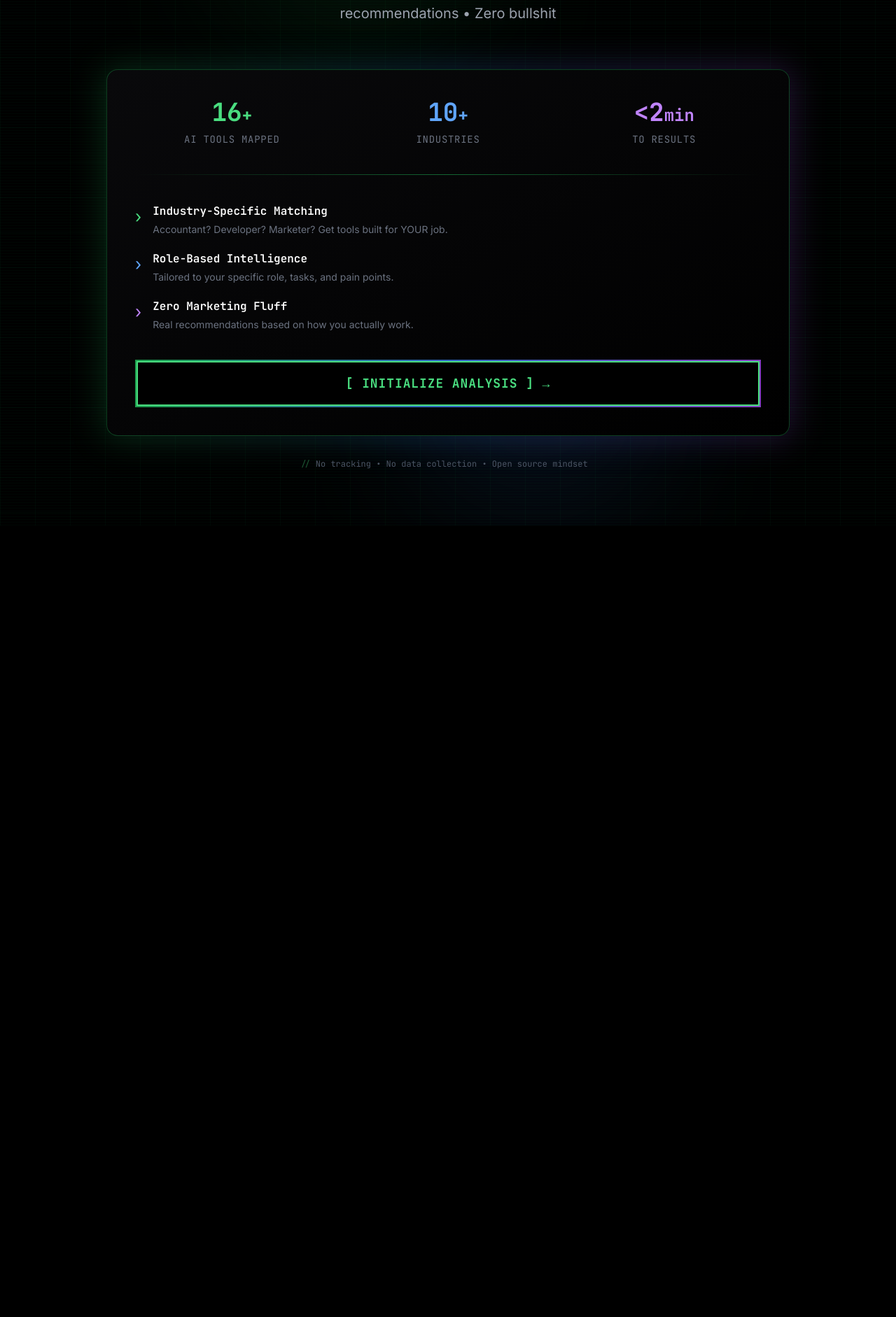
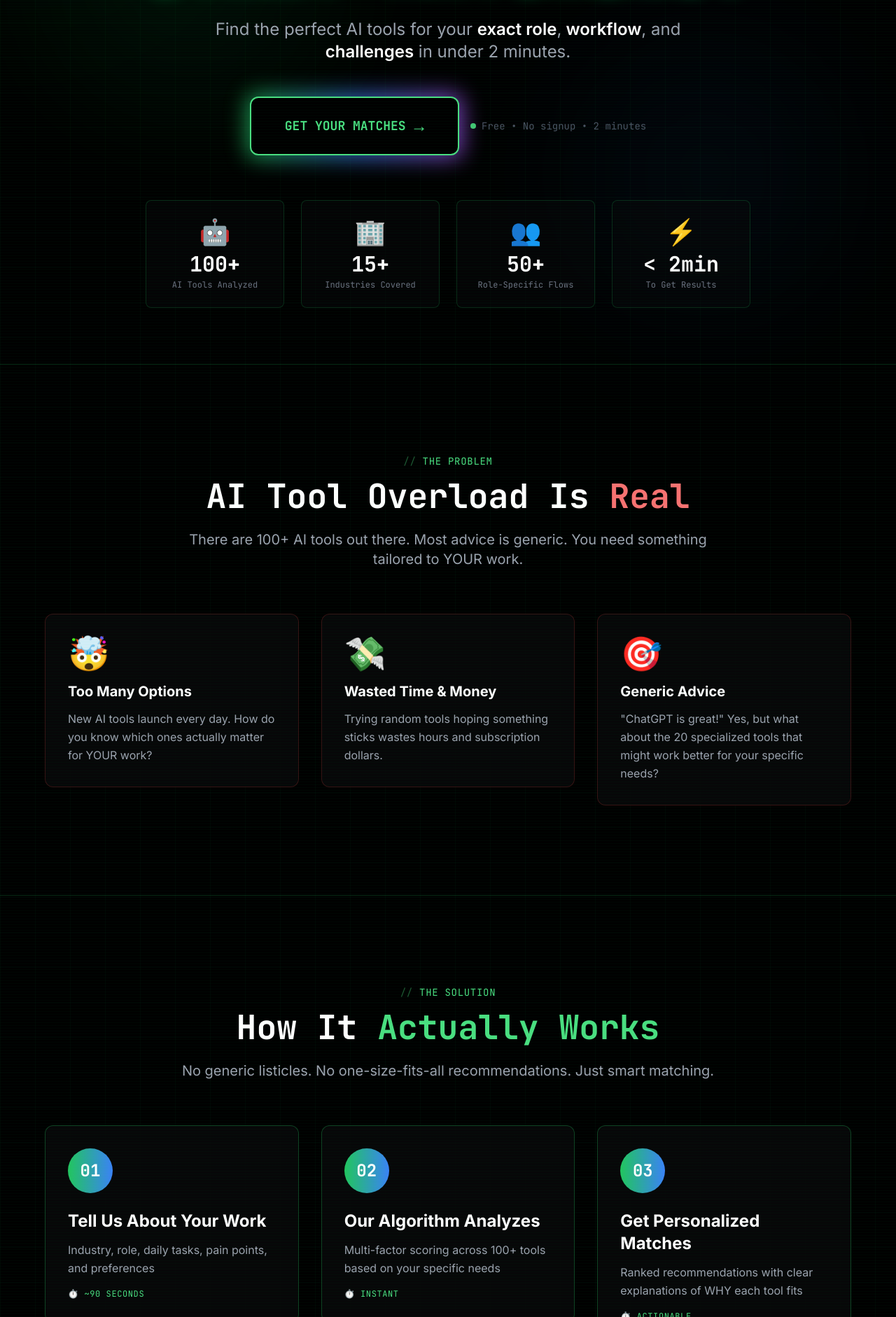
Before and after one commit to mattship26-gif/ai-matcher1, a Next.js app: page / in a window 1280 px wide. Shown: the part 318-2200 px from the top of the page at 70% size. Before the commit the page ends 1069 px from the top, so only its background shows below. Built offline with nearby package versions, Linux system fonts and the light colour scheme.

Commit message:
Update page.tsx

```diff
--- a/src/app/page.tsx
+++ b/src/app/page.tsx
@@ -1,132 +1,343 @@
 'use client'
 
-import { useRouter } from 'next/navigation'
-import { useEffect, useState } from 'react'
+import { useState, useEffect } from 'react'
+import Link from 'next/link'
 
 export default function Home() {
-  const router = useRouter()
-  const [text, setText] = useState('')
-  const fullText = 'FIND YOUR PERFECT AI TOOL'
+  const [mousePosition, setMousePosition] = useState({ x: 0, y: 0 })
+  const [hoveredStat, setHoveredStat] = useState<number | null>(null)
 
   useEffect(() => {
-    let index = 0
-    const timer = setInterval(() => {
-      if (index <= fullText.length) {
-        setText(fullText.slice(0, index))
-        index++
-      } else {
-        clearInterval(timer)
+    const handleMouseMove = (e: MouseEvent) => {
+      setMousePosition({ x: e.clientX, y: e.clientY })
     }
-    }, 50)
-    return () => clearInterval(timer)
+    window.addEventListener('mousemove', handleMouseMove)
+    return () => window.removeEventListener('mousemove', handleMouseMove)
   }, [])
 
+  const stats = [
+    { number: '100+', label: 'AI Tools Analyzed', icon: '🤖' },
+    { number: '15+', label: 'Industries Covered', icon: '🏢' },
+    { number: '50+', label: 'Role-Specific Flows', icon: '👥' },
+    { number: '< 2min', label: 'To Get Results', icon: '⚡' }
+  ]
+
+  const problems = [
+    {
+      title: 'Too Many Options',
+      description: 'New AI tools launch every day. How do you know which ones actually matter for YOUR work?',
+      icon: '🤯'
+    },
+    {
+      title: 'Wasted Time & Money',
+      description: 'Trying random tools hoping something sticks wastes hours and subscription dollars.',
+      icon: '💸'
+    },
+    {
+      title: 'Generic Advice',
+      description: '"ChatGPT is great!" Yes, but what about the 20 specialized tools that might work better for your specific needs?',
+      icon: '🎯'
+    }
+  ]
+
+  const howItWorks = [
+    {
+      step: '01',
+      title: 'Tell Us About Your Work',
+      description: 'Industry, role, daily tasks, pain points, and preferences',
+      time: '~90 seconds'
+    },
+    {
+      step: '02',
+      title: 'Our Algorithm Analyzes',
+      description: 'Multi-factor scoring across 100+ tools based on your specific needs',
+      time: 'Instant'
+    },
+    {
+      step: '03',
+      title: 'Get Personalized Matches',
+      description: 'Ranked recommendations with clear explanations of WHY each tool fits',
+      time: 'Actionable'
+    }
+  ]
+
+  const exampleRoles = [
+    '👨‍💼 Financial Analyst', '👩‍💻 Software Developer', '⚖️ Attorney',
+    '📱 Content Creator', '📊 Data Scientist', '🎨 Designer',
+    '💼 Consultant', '📈 Sales Rep', '🏥 Healthcare Professional'
+  ]
+
   return (
-    <div className="min-h-screen bg-black terminal-grid scanlines relative">
-      {/* Ambient glow effects */}
-      <div className="absolute top-0 left-1/4 w-96 h-96 bg-green-500/10 rounded-full blur-[100px] pointer-events-none" />
-      <div className="absolute bottom-0 right-1/4 w-96 h-96 bg-blue-500/10 rounded-full blur-[100px] pointer-events-none" />
+    <div className="min-h-screen bg-black terminal-grid scanlines relative overflow-hidden">
+      {/* Animated cursor glow */}
+      <div
+        className="fixed w-[600px] h-[600px] bg-green-500/5 rounded-full blur-[150px] pointer-events-none transition-all duration-1000 ease-out"
+        style={{
+          left: mousePosition.x - 300,
+          top: mousePosition.y - 300,
+        }}
+      />
 
-      <div className="container mx-auto px-6 py-20 max-w-5xl relative z-10">
-        {/* Terminal header */}
-        <div className="mb-12 font-mono text-sm text-green-400/60">
-          <div className="mb-2">$ initializing AI_TOOLKIT_MATCHER v3.0.1</div>
-          <div className="mb-2">$ loading neural networks... <span className="text-green-400">✓</span></div>
-          <div className="mb-6">$ system ready <span className="text-green-400 cursor-blink"></span></div>
+      {/* Hero Section */}
+      <section className="relative min-h-screen flex items-center justify-center px-6 py-20">
+        {/* Background effects */}
+        <div className="absolute top-20 left-20 w-96 h-96 bg-green-500/10 rounded-full blur-[120px] animate-pulse" />
+        <div className="absolute bottom-20 right-20 w-96 h-96 bg-blue-500/10 rounded-full blur-[120px] animate-pulse" style={{ animationDelay: '1s' }} />
+
+        <div className="relative max-w-5xl mx-auto text-center">
+          {/* Terminal-style header */}
+          <div className="font-mono text-xs text-green-400/60 mb-6 animate-fade-in">
+            <span className="text-green-400">$</span> initializing ai_matchmaker.exe
           </div>
 
-        {/* Main header */}
+          {/* Main headline */}
+          <h1 className="text-6xl md:text-8xl font-black font-mono text-white mb-8 neon-glow leading-none animate-slide-up">
+            STOP GUESSING.<br />
+            <span className="text-transparent bg-clip-text bg-gradient-to-r from-green-400 via-blue-400 to-purple-400">
+              START MATCHING.
+            </span>
+          </h1>
+
+          {/* Subheadline */}
+          <p className="text-xl md:text-2xl text-gray-400 mb-12 max-w-3xl mx-auto leading-relaxed animate-slide-up" style={{ animationDelay: '0.1s' }}>
+            Find the perfect AI tools for your <span className="text-white font-semibold">exact role</span>,
+            <span className="text-white font-semibold"> workflow</span>, and
+            <span className="text-white font-semibold"> challenges</span> in under 2 minutes.
+          </p>
+
+          {/* CTA Button */}
+          <div className="flex flex-col sm:flex-row items-center justify-center gap-4 mb-16 animate-slide-up" style={{ animationDelay: '0.2s' }}>
+            <Link
+              href="/quiz"
+              className="group/cta relative inline-block"
+            >
+              <div className="absolute -inset-1 bg-gradient-to-r from-green-500 via-blue-500 to-purple-500 rounded-xl blur-lg opacity-75 group-hover/cta:opacity-100 transition-opacity" />
+              <div className="relative bg-black border-2 border-green-400 rounded-xl px-12 py-6 font-mono font-bold text-lg text-green-400 hover:bg-green-400/10 transition-all flex items-center space-x-3">
+                <span>GET YOUR MATCHES</span>
+                <span className="text-2xl group-hover/cta:translate-x-1 transition-transform">→</span>
+              </div>
+            </Link>
+
+            <div className="flex items-center space-x-2 text-gray-600 font-mono text-sm">
+              <span className="w-2 h-2 bg-green-400 rounded-full animate-pulse" />
+              <span>Free • No signup • 2 minutes</span>
+            </div>
+          </div>
+
+          {/* Stats Grid */}
+          <div className="grid grid-cols-2 md:grid-cols-4 gap-6 max-w-4xl mx-auto animate-fade-in" style={{ animationDelay: '0.3s' }}>
+            {stats.map((stat, index) => (
+              <div
+                key={index}
+                onMouseEnter={() => setHoveredStat(index)}
+                onMouseLeave={() => setHoveredStat(null)}
+                className="relative group/stat"
+              >
+                {hoveredStat === index && (
+                  <div className="absolute -inset-1 bg-gradient-to-r from-green-500/30 to-blue-500/30 rounded-lg blur-md" />
+                )}
+                <div className={`relative bg-zinc-950/50 border rounded-lg p-6 transition-all ${
+                  hoveredStat === index ? 'border-green-400/50 transform scale-105' : 'border-green-500/20'
+                }`}>
+                  <div className="text-4xl mb-2">{stat.icon}</div>
+                  <div className="text-3xl font-black font-mono text-white mb-1">{stat.number}</div>
+                  <div className="text-xs text-gray-500 font-mono">{stat.label}</div>
+                </div>
+              </div>
+            ))}
+          </div>
+        </div>
+      </section>
+
+      {/* Problem Section */}
+      <section className="relative px-6 py-32 border-t border-green-500/20">
+        <div className="max-w-6xl mx-auto">
           <div className="text-center mb-16">
-          <h1 className="text-6xl font-black mb-6 font-mono tracking-tight">
-            <span className="text-green-400 neon-glow">{text}</span>
-            <span className="text-green-400 animate-pulse">█</span>
-          </h1>
-          <p className="text-xl text-gray-400 max-w-2xl mx-auto leading-relaxed">
-            Neural-powered matching algorithm • Industry-specific recommendations • Zero bullshit
+            <div className="font-mono text-sm text-green-400 mb-4 uppercase tracking-wider">
+              <span className="text-green-400/40">// </span>THE PROBLEM
+            </div>
+            <h2 className="text-4xl md:text-5xl font-black font-mono text-white mb-6">
+              AI Tool Overload Is <span className="text-red-400">Real</span>
+            </h2>
+            <p className="text-xl text-gray-400 max-w-3xl mx-auto">
+              There are 100+ AI tools out there. Most advice is generic. You need something tailored to YOUR work.
             </p>
           </div>
 
-        {/* Main card */}
-        <div className="relative group">
-          {/* Glow effect behind card */}
-          <div className="absolute -inset-1 bg-gradient-to-r from-green-500/20 via-blue-500/20 to-purple-500/20 rounded-2xl blur-xl group-hover:blur-2xl transition-all duration-500" />
+          <div className="grid md:grid-cols-3 gap-8">
+            {problems.map((problem, index) => (
+              <div key={index} className="relative group/problem">
+                <div className="absolute -inset-1 bg-gradient-to-r from-red-500/20 to-orange-500/20 rounded-xl blur-lg opacity-0 group-hover/problem:opacity-100 transition-opacity" />
+                <div className="relative bg-zinc-950/80 border border-red-500/20 group-hover/problem:border-red-400/50 rounded-xl p-8 transition-all">
+                  <div className="text-5xl mb-4">{problem.icon}</div>
+                  <h3 className="text-xl font-bold text-white mb-3">{problem.title}</h3>
+                  <p className="text-gray-400 leading-relaxed">{problem.description}</p>
+                </div>
+              </div>
+            ))}
+          </div>
+        </div>
+      </section>
 
-          <div className="relative bg-gradient-to-br from-zinc-950 to-black border border-green-500/30 rounded-2xl p-10 backdrop-blur-xl">
-            {/* Stats grid */}
-            <div className="grid md:grid-cols-3 gap-8 mb-10">
-              <div className="text-center group/stat">
-                <div className="text-4xl font-black font-mono text-green-400 mb-2 group-hover/stat:neon-glow transition-all">
-                  16<span className="text-2xl">+</span>
+      {/* How It Works Section */}
+      <section className="relative px-6 py-32 border-t border-green-500/20">
+        <div className="max-w-6xl mx-auto">
+          <div className="text-center mb-16">
+            <div className="font-mono text-sm text-green-400 mb-4 uppercase tracking-wider">
+              <span className="text-green-400/40">// </span>THE SOLUTION
             </div>
-                <div className="text-sm text-gray-500 uppercase tracking-wider font-mono">AI Tools Mapped</div>
+            <h2 className="text-4xl md:text-5xl font-black font-mono text-white mb-6">
+              How It <span className="text-green-400">Actually Works</span>
+            </h2>
+            <p className="text-xl text-gray-400 max-w-3xl mx-auto">
+              No generic listicles. No one-size-fits-all recommendations. Just smart matching.
+            </p>
           </div>
 
-              <div className="text-center group/stat">
-                <div className="text-4xl font-black font-mono text-blue-400 mb-2 group-hover/stat:neon-glow-blue transition-all">
-                  10<span className="text-2xl">+</span>
-                </div>
-                <div className="text-sm text-gray-500 uppercase tracking-wider font-mono">Industries</div>
+          <div className="grid md:grid-cols-3 gap-8">
+            {howItWorks.map((item, index) => (
+              <div key={index} className="relative">
+                {/* Connector line */}
+                {index < howItWorks.length - 1 && (
+                  <div className="hidden md:block absolute top-8 left-full w-full h-0.5 bg-gradient-to-r from-green-500/50 to-transparent -z-10" />
+                )}
+
+                <div className="relative group/step">
+                  <div className="absolute -inset-1 bg-gradient-to-r from-green-500/20 to-blue-500/20 rounded-xl blur-lg opacity-0 group-hover/step:opacity-100 transition-opacity" />
+                  <div className="relative bg-zinc-950/80 border border-green-500/30 group-hover/step:border-green-400/50 rounded-xl p-8 transition-all">
+                    {/* Step number */}
+                    <div className="inline-flex items-center justify-center w-16 h-16 bg-gradient-to-r from-green-500 to-blue-500 rounded-full font-mono font-black text-2xl text-white mb-6">
+                      {item.step}
                     </div>
 
-              <div className="text-center group/stat">
-                <div className="text-4xl font-black font-mono text-purple-400 mb-2 transition-all">
-                  &lt;2<span className="text-2xl">min</span>
-                </div>
-                <div className="text-sm text-gray-500 uppercase tracking-wider font-mono">To Results</div>
-              </div>
-            </div>
-
-            {/* Divider */}
-            <div className="h-px bg-gradient-to-r from-transparent via-green-500/50 to-transparent mb-10" />
-
-            {/* Features */}
-            <div className="space-y-5 mb-10">
-              <div className="flex items-start space-x-4 group/feature">
-                <div className="text-green-400 text-2xl mt-1 group-hover/feature:neon-glow transition-all">›</div>
-                <div>
-                  <h3 className="text-white font-semibold mb-1 font-mono">Industry-Specific Matching</h3>
-                  <p className="text-gray-500 text-sm">Accountant? Developer? Marketer? Get tools built for YOUR job.</p>
-                </div>
-              </div>
-
-              <div className="flex items-start space-x-4 group/feature">
-                <div className="text-blue-400 text-2xl mt-1 group-hover/feature:neon-glow-blue transition-all">›</div>
-                <div>
-                  <h3 className="text-white font-semibold mb-1 font-mono">Role-Based Intelligence</h3>
-                  <p className="text-gray-500 text-sm">Tailored to your specific role, tasks, and pain points.</p>
-                </div>
-              </div>
-
-              <div className="flex items-start space-x-4 group/feature">
-                <div className="text-purple-400 text-2xl mt-1 transition-all">›</div>
-                <div>
-                  <h3 className="text-white font-semibold mb-1 font-mono">Zero Marketing Fluff</h3>
-                  <p className="text-gray-500 text-sm">Real recommendations based on how you actually work.</p>
+                    <h3 className="text-2xl font-bold text-white mb-3">{item.title}</h3>
+                    <p className="text-gray-400 mb-4 leading-relaxed">{item.description}</p>
+                    <div className="font-mono text-xs text-green-400 uppercase tracking-wider">
+                      ⏱️ {item.time}
                     </div>
                   </div>
                 </div>
-
-            {/* CTA Button */}
-            <button
-              onClick={() => router.push('/quiz')}
-              className="w-full relative group/btn overflow-hidden"
-            >
-              <div className="absolute inset-0 bg-gradient-to-r from-green-500 via-blue-500 to-purple-500 opacity-75 group-hover/btn:opacity-100 transition-opacity" />
-              <div className="absolute inset-0 bg-gradient-to-r from-green-500 via-blue-500 to-purple-500 blur-xl opacity-50 group-hover/btn:opacity-75 transition-opacity" />
-              <div className="relative bg-black border-2 border-green-400 text-green-400 font-bold py-4 px-8 font-mono text-lg uppercase tracking-wider hover:bg-green-400/10 transition-all m-[2px]">
-                [ Initialize Analysis ] →
               </div>
-            </button>
+            ))}
           </div>
         </div>
+      </section>
 
-        {/* Footer note */}
-        <div className="text-center mt-8 font-mono text-xs text-gray-600">
+      {/* Role Examples Section */}
+      <section className="relative px-6 py-32 border-t border-green-500/20">
+        <div className="max-w-6xl mx-auto">
+          <div className="text-center mb-16">
+            <div className="font-mono text-sm text-green-400 mb-4 uppercase tracking-wider">
+              <span className="text-green-400/40">// </span>FOR EVERY ROLE
+            </div>
+            <h2 className="text-4xl md:text-5xl font-black font-mono text-white mb-6">
+              Tailored For <span className="text-blue-400">Your</span> Work
+            </h2>
+            <p className="text-xl text-gray-400 max-w-3xl mx-auto">
+              Role-specific questions and recommendations across 15+ industries
+            </p>
+          </div>
+
+          <div className="flex flex-wrap justify-center gap-4 mb-12">
+            {exampleRoles.map((role, index) => (
+              <div
+                key={index}
+                className="px-6 py-3 bg-zinc-950/50 border border-green-500/30 hover:border-green-400/50 rounded-full font-medium text-gray-300 hover:text-white transition-all cursor-default"
+              >
+                {role}
+              </div>
+            ))}
+          </div>
+
+          <div className="text-center">
+            <p className="text-gray-500 font-mono text-sm mb-6">
+              + many more specialized roles
+            </p>
+          </div>
+        </div>
+      </section>
+
+      {/* Final CTA Section */}
+      <section className="relative px-6 py-32 border-t border-green-500/20">
+        <div className="max-w-4xl mx-auto text-center">
+          <h2 className="text-4xl md:text-6xl font-black font-mono text-white mb-8">
+            READY TO FIND<br />
+            <span className="text-transparent bg-clip-text bg-gradient-to-r from-green-400 to-blue-400">
+              YOUR PERFECT AI TOOLS?
+            </span>
+          </h2>
+
+          <p className="text-xl text-gray-400 mb-12 max-w-2xl mx-auto">
+            Stop wasting time on tools that weren't built for you. Get personalized recommendations in 2 minutes.
+          </p>
+
+          <Link
+            href="/quiz"
+            className="group/final relative inline-block"
+          >
+            <div className="absolute -inset-2 bg-gradient-to-r from-green-500 via-blue-500 to-purple-500 rounded-2xl blur-2xl opacity-75 group-hover/final:opacity-100 transition-opacity" />
+            <div className="relative bg-black border-4 border-green-400 rounded-2xl px-16 py-8 font-mono font-black text-2xl text-green-400 hover:bg-green-400/10 transition-all">
+              <span>START NOW</span>
+              <span className="ml-4 text-3xl group-hover/final:translate-x-2 inline-block transition-transform">→</span>
+            </div>
+          </Link>
+
+          <div className="mt-8 flex items-center justify-center space-x-6 text-sm text-gray-600 font-mono">
+            <div className="flex items-center space-x-2">
+              <span className="text-green-400">✓</span>
+              <span>100% Free</span>
+            </div>
+            <div className="flex items-center space-x-2">
+              <span className="text-green-400">✓</span>
+              <span>No Email Required</span>
+            </div>
+            <div className="flex items-center space-x-2">
+              <span className="text-green-400">✓</span>
+              <span>Takes 2 Minutes</span>
+            </div>
+          </div>
+        </div>
+      </section>
+
+      {/* Footer */}
+      <footer className="relative px-6 py-12 border-t border-green-500/20">
+        <div className="max-w-6xl mx-auto text-center">
+          <div className="font-mono text-xs text-gray-700 mb-4">
             <span className="text-green-400/40">// </span>
-          No tracking • No data collection • Open source mindset
+            Powered by multi-factor neural matching algorithm
+          </div>
+          <div className="font-mono text-xs text-gray-800">
+            Analyzing 100+ AI tools across 15+ industries
             <span className="text-green-400/40 cursor-blink ml-1"></span>
           </div>
         </div>
+      </footer>
+
+      <style jsx>{`
+        @keyframes fade-in {
+          from { opacity: 0; }
+          to { opacity: 1; }
+        }
+
+        @keyframes slide-up {
+          from {
+            opacity: 0;
+            transform: translateY(30px);
+          }
+          to {
+            opacity: 1;
+            transform: translateY(0);
+          }
+        }
+
+        .animate-fade-in {
+          animation: fade-in 1s ease-out;
+        }
+
+        .animate-slide-up {
+          animation: slide-up 0.8s ease-out;
+        }
+      `}</style>
     </div>
   )
 }
```
Lines whose indentation alone changed are shown as unchanged.
